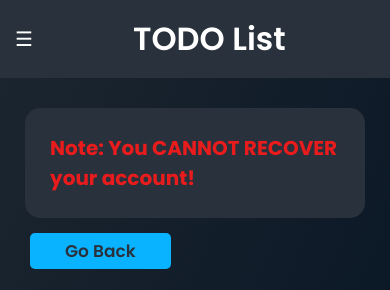
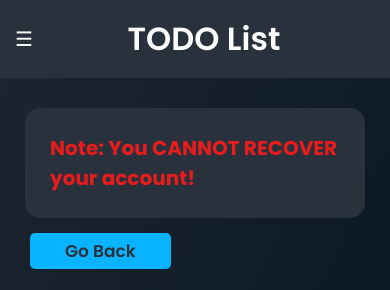
Before and after one commit to Yudin101/TODO-List, a Flask app: page /delete in a window 390 px wide. Shown: the top 290 px of the page. Run offline with Flask 3, Linux system fonts and the light colour scheme; the visitor is signed in with stand-in values (Sample User, id 1); some libraries are stand-ins or nearby versions.

Commit message:
made title text responsive

```diff
--- a/static/styles.css
+++ b/static/styles.css
@@ -642,24 +642,13 @@ nav p{
 		overflow: hidden;
 	}
 
-	.index-title{
-		display: flex;
-		margin-left: 100px;
-		color: white;
-	}
-
-	.index-title a{
-		color: white;
-		font-weight: 600;
-	}
-
 	.desktop-navbar {
         display: none;
     }
 
 	.mobile-navbar {
 		display: flex;
-        justify-content: flex-start;
+        justify-content: space-between;
         align-items: center;
         background-color: var(--bgClr);
         padding: 15px;
@@ -673,6 +662,20 @@ nav p{
 		cursor: pointer;
 	}
 
+	.index-title{
+		display: inline-block;
+	}
+
+	.index-title a{
+		color: white;
+		font-weight: 600;
+	}
+
+	.titleDiv {
+        text-align: center;
+        flex-grow: 1;
+	}
+
 	.toggle-btn {
 		display: flex;
 	    font-size: 20px;
@@ -680,16 +683,6 @@ nav p{
         background: none;
         border: none;
         cursor: pointer;
-	}
-
-    .about-link{
-    	margin-left: 0;
-    }
-
-	.logout{
-		margin-top: 10px;
-		font-size: 17px;
-		font-weight: 600;
 	}
 
 	.sidebar {
@@ -730,6 +723,16 @@ nav p{
 	.sidebar-div a{
 		display: inline;
 		margin-bottom: 15px;
+	}
+
+    .about-link{
+    	margin-left: 0;
+    }
+
+	.logout{
+		margin-top: 10px;
+		font-size: 17px;
+		font-weight: 600;
 	}
 
 	.close-btn {
--- a/templates/layout.html
+++ b/templates/layout.html
@@ -11,8 +11,12 @@
 <body>
 	{% if session["user_id"] %}
         <div class="mobile-navbar hidden-desktop">
-            <button class="toggle-btn hidden-desktop" onclick="toggleSidebar()">☰</button>
-            <h1 class="index-title hidden-desktop"><a href="/">TODO List</a></h1>
+            <div class="toggleDiv">
+                <button class="toggle-btn hidden-desktop" onclick="toggleSidebar()">☰</button>
+            </div>
+            <div class="titleDiv">
+                <h1 class="index-title hidden-desktop"><a href="/">TODO List</a></h1>
+            </div>
         </div>
 
         <nav class="desktop-navbar">
```
